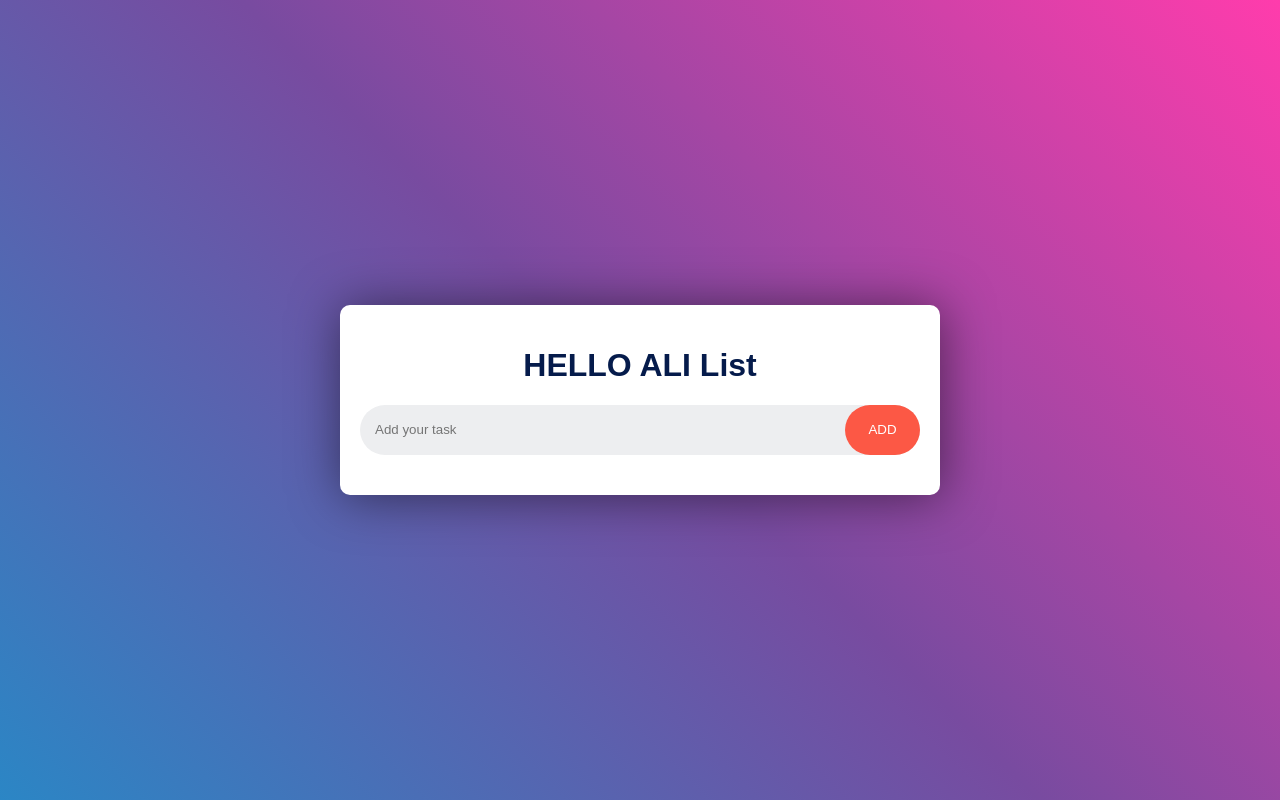
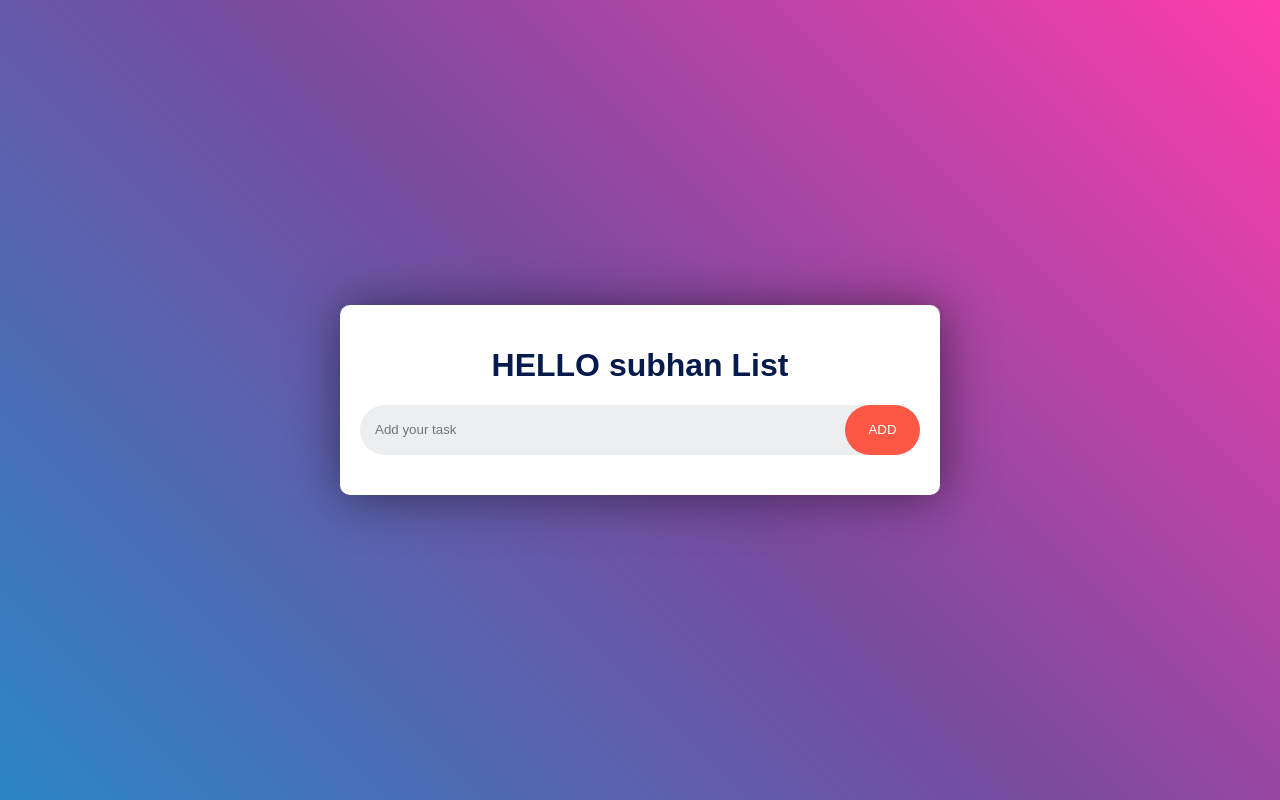
Before and after one commit to ameerhamza2829/Task_2_github_Actions, a plain HTML site: page index.html in a window 1280 px wide. Drawn offline with Linux system fonts and the light colour scheme.

Commit message:
uchaneg sin index.html subhan

```diff
--- a/index.html
+++ b/index.html
@@ -12,7 +12,7 @@
     </head>
     <body>
         <div class="container">
-            <h1 class="header">HELLO ALI  List</h1>
+            <h1 class="header">HELLO subhan  List</h1>
             <div class="input-container">
                 <input type="text" placeholder="Add your task" id="input" />
                 <button type="button" id="add-btn">ADD</button>
```
